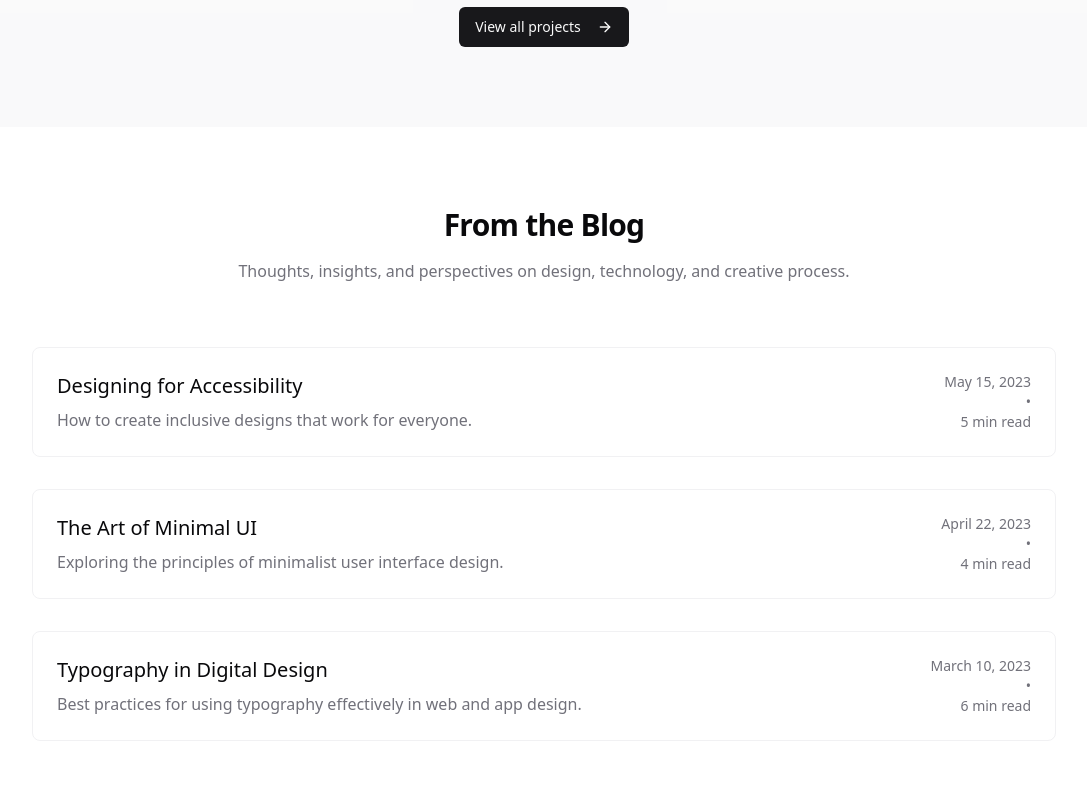
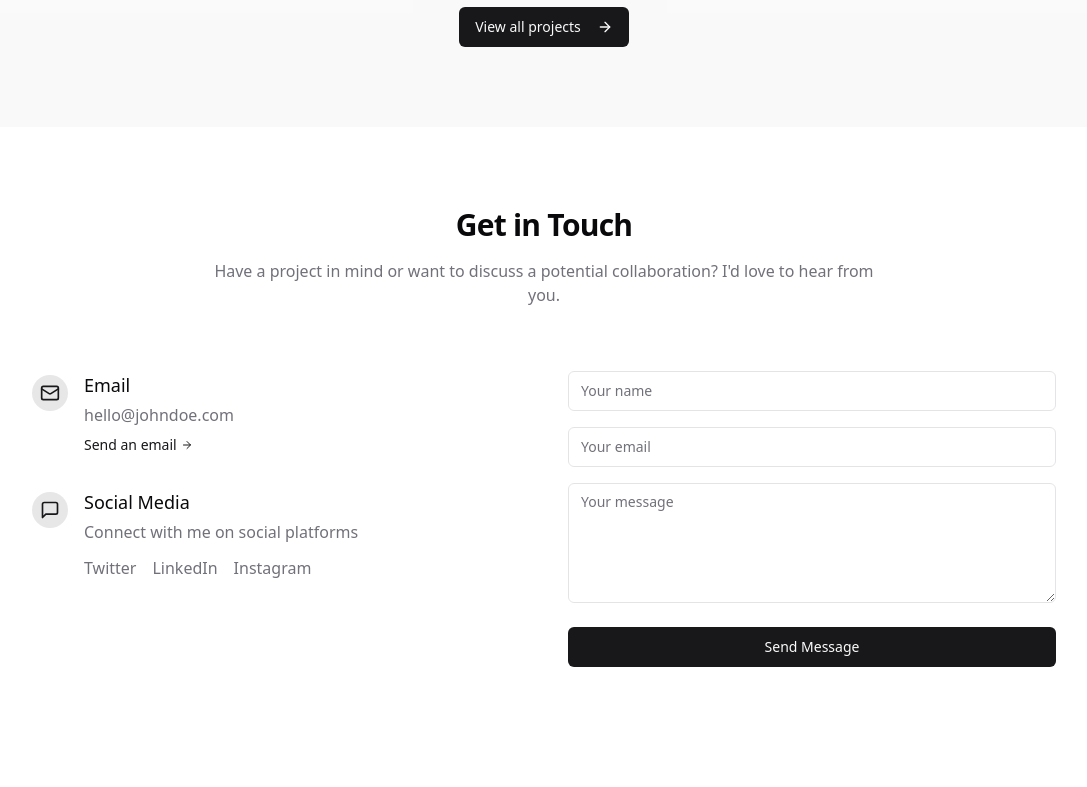
Before and after one commit to harshvardhan0781/portfolio, a React (Vite) app: page / in a window 1280 px wide. Shown: the part 2020-2807 px from the top of the page, without its empty margins (96-1183 px from the left). Built offline with nearby package versions, Linux system fonts and the light colour scheme.

Commit message:
Remove Blog Section
Remove the blog section from the website's homepage and associated components.

```diff
--- a/src/pages/Index.tsx
+++ b/src/pages/Index.tsx
@@ -3,7 +3,6 @@ import { Layout } from "@/components/layout/Layout";
 import { Hero } from "@/components/home/Hero";
 import { AboutSection } from "@/components/sections/About";
 import { ProjectsSection } from "@/components/sections/Projects";
-import { BlogSection } from "@/components/sections/Blog";
 import { ContactSection } from "@/components/sections/Contact";
 
 const Index = () => {
@@ -12,7 +11,6 @@ const Index = () => {
       <Hero />
       <AboutSection />
       <ProjectsSection />
-      <BlogSection />
       <ContactSection />
     </Layout>
   );
```
